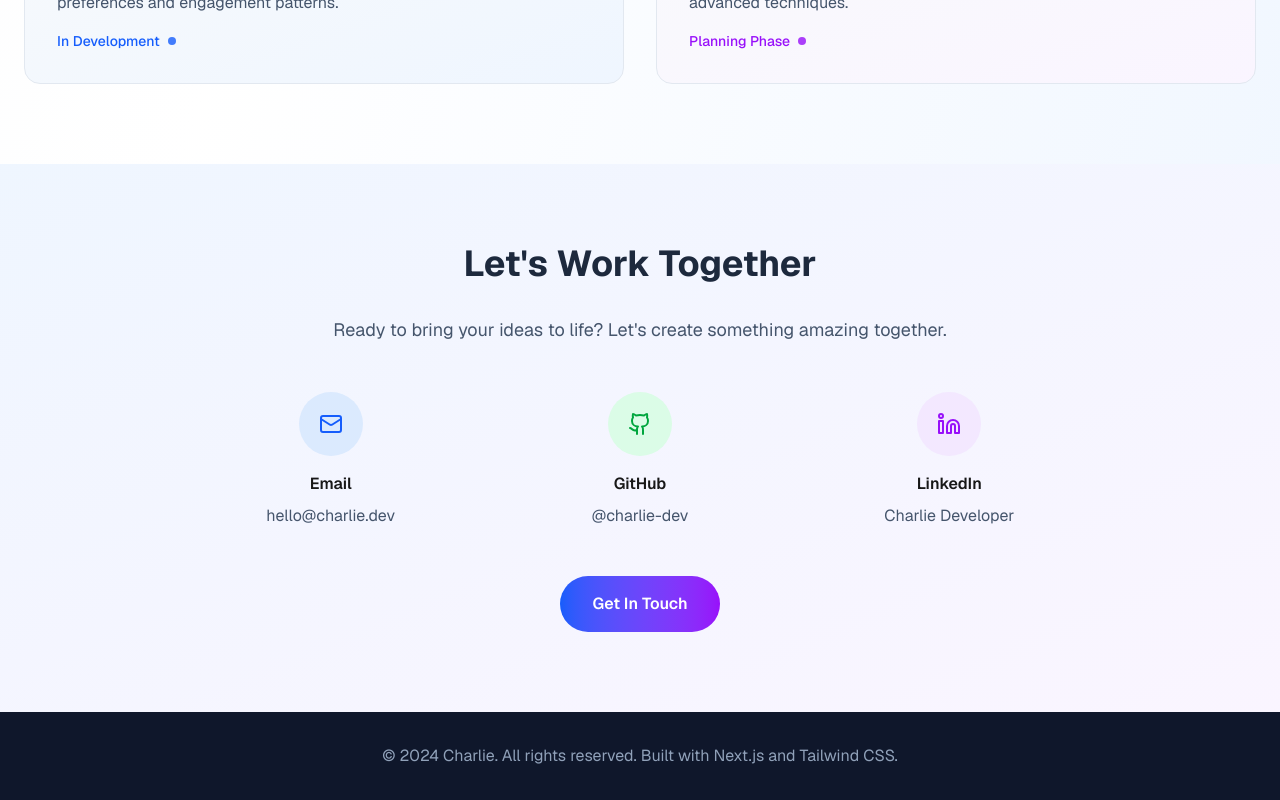
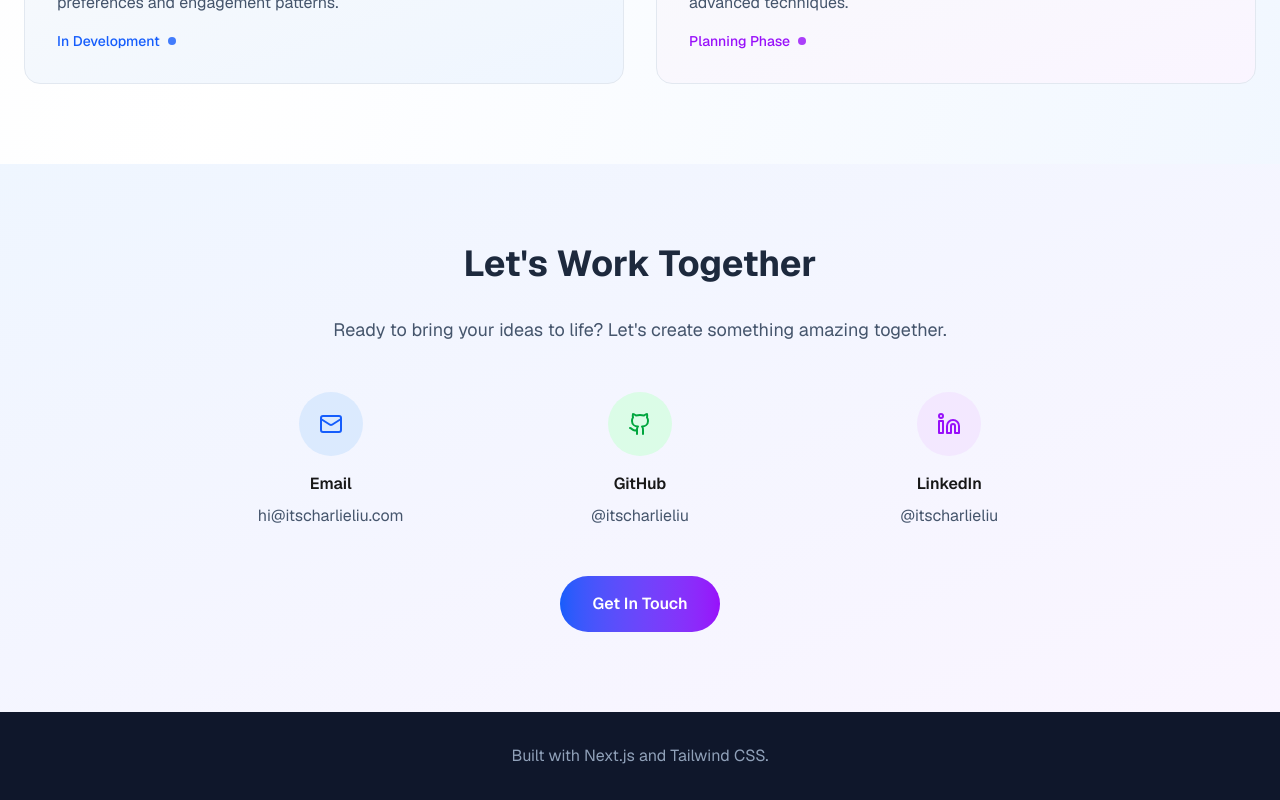
Before and after one commit to itscharlieliu/home-page, a Next.js app: page / in a window 1280 px wide. Shown: the part 3559-4359 px from the top of the page. Built offline with nearby package versions, Linux system fonts and the light colour scheme.

Commit message:
fix links

```diff
--- a/src/components/Footer.tsx
+++ b/src/components/Footer.tsx
@@ -2,10 +2,7 @@ export default function Footer() {
   return (
     <footer className="py-8 px-6 bg-slate-900 dark:bg-slate-950 text-slate-400">
       <div className="max-w-7xl mx-auto text-center">
-        <p>
-          &copy; 2024 Charlie. All rights reserved. Built with Next.js and
-          Tailwind CSS.
-        </p>
+        <p>Built with Next.js and Tailwind CSS.</p>
       </div>
     </footer>
   );
--- a/src/components/Sections/ContactSection.tsx
+++ b/src/components/Sections/ContactSection.tsx
@@ -1,4 +1,5 @@
 import { Mail, Github, Linkedin } from "lucide-react";
+import { GITHUB_URL, LINKEDIN_URL, EMAIL_URL } from "../../common/links";
 
 export default function ContactSection() {
   return (
@@ -17,26 +18,45 @@ export default function ContactSection() {
 
         <div className="grid md:grid-cols-3 gap-8 mb-12">
           <div className="text-center">
-            <div className="w-16 h-16 bg-blue-100 dark:bg-blue-900/30 rounded-full flex items-center justify-center mx-auto mb-4">
+            <a href={EMAIL_URL} className="block group" aria-label="Send email">
+              <div className="w-16 h-16 bg-blue-100 dark:bg-blue-900/30 rounded-full flex items-center justify-center mx-auto mb-4 group-hover:bg-blue-200 dark:group-hover:bg-blue-800/50 transition-colors duration-300">
                 <Mail className="text-blue-600 dark:text-blue-400" size={24} />
               </div>
               <h3 className="font-semibold mb-2">Email</h3>
               <p className="text-slate-600 dark:text-slate-400">
-              hello@charlie.dev
+                hi@itscharlieliu.com
               </p>
+            </a>
           </div>
           <div className="text-center">
-            <div className="w-16 h-16 bg-green-100 dark:bg-green-900/30 rounded-full flex items-center justify-center mx-auto mb-4">
+            <a
+              href={GITHUB_URL}
+              target="_blank"
+              rel="noopener noreferrer"
+              className="block group"
+              aria-label="Visit GitHub profile"
+            >
+              <div className="w-16 h-16 bg-green-100 dark:bg-green-900/30 rounded-full flex items-center justify-center mx-auto mb-4 group-hover:bg-green-200 dark:group-hover:bg-green-800/50 transition-colors duration-300">
                 <Github
                   className="text-green-600 dark:text-green-400"
                   size={24}
                 />
               </div>
               <h3 className="font-semibold mb-2">GitHub</h3>
-            <p className="text-slate-600 dark:text-slate-400">@charlie-dev</p>
+              <p className="text-slate-600 dark:text-slate-400">
+                @itscharlieliu
+              </p>
+            </a>
           </div>
           <div className="text-center">
-            <div className="w-16 h-16 bg-purple-100 dark:bg-purple-900/30 rounded-full flex items-center justify-center mx-auto mb-4">
+            <a
+              href={LINKEDIN_URL}
+              target="_blank"
+              rel="noopener noreferrer"
+              className="block group"
+              aria-label="Visit LinkedIn profile"
+            >
+              <div className="w-16 h-16 bg-purple-100 dark:bg-purple-900/30 rounded-full flex items-center justify-center mx-auto mb-4 group-hover:bg-purple-200 dark:group-hover:bg-purple-800/50 transition-colors duration-300">
                 <Linkedin
                   className="text-purple-600 dark:text-purple-400"
                   size={24}
@@ -44,14 +64,18 @@ export default function ContactSection() {
               </div>
               <h3 className="font-semibold mb-2">LinkedIn</h3>
               <p className="text-slate-600 dark:text-slate-400">
-              Charlie Developer
+                @itscharlieliu
               </p>
+            </a>
           </div>
         </div>
 
-        <button className="bg-gradient-to-r from-blue-600 to-purple-600 text-white px-8 py-4 rounded-full font-semibold hover:shadow-lg hover:shadow-blue-500/25 transition-all duration-300">
+        <a
+          href={EMAIL_URL}
+          className="inline-block bg-gradient-to-r from-blue-600 to-purple-600 text-white px-8 py-4 rounded-full font-semibold hover:shadow-lg hover:shadow-blue-500/25 transition-all duration-300"
+        >
           Get In Touch
-        </button>
+        </a>
       </div>
     </section>
   );
--- a/src/components/Sections/HeroSection.tsx
+++ b/src/components/Sections/HeroSection.tsx
@@ -40,18 +40,24 @@ export default function HeroSection() {
             <div className="flex space-x-6">
               <a
                 href={GITHUB_URL}
+                target="_blank"
+                rel="noopener noreferrer"
                 className="text-slate-400 hover:text-blue-600 transition-colors"
               >
                 <Github size={24} />
               </a>
               <a
                 href={LINKEDIN_URL}
+                target="_blank"
+                rel="noopener noreferrer"
                 className="text-slate-400 hover:text-blue-600 transition-colors"
               >
                 <Linkedin size={24} />
               </a>
               <a
                 href={EMAIL_URL}
+                target="_blank"
+                rel="noopener noreferrer"
                 className="text-slate-400 hover:text-blue-600 transition-colors"
               >
                 <Mail size={24} />
```
Lines whose indentation alone changed are shown as unchanged.
